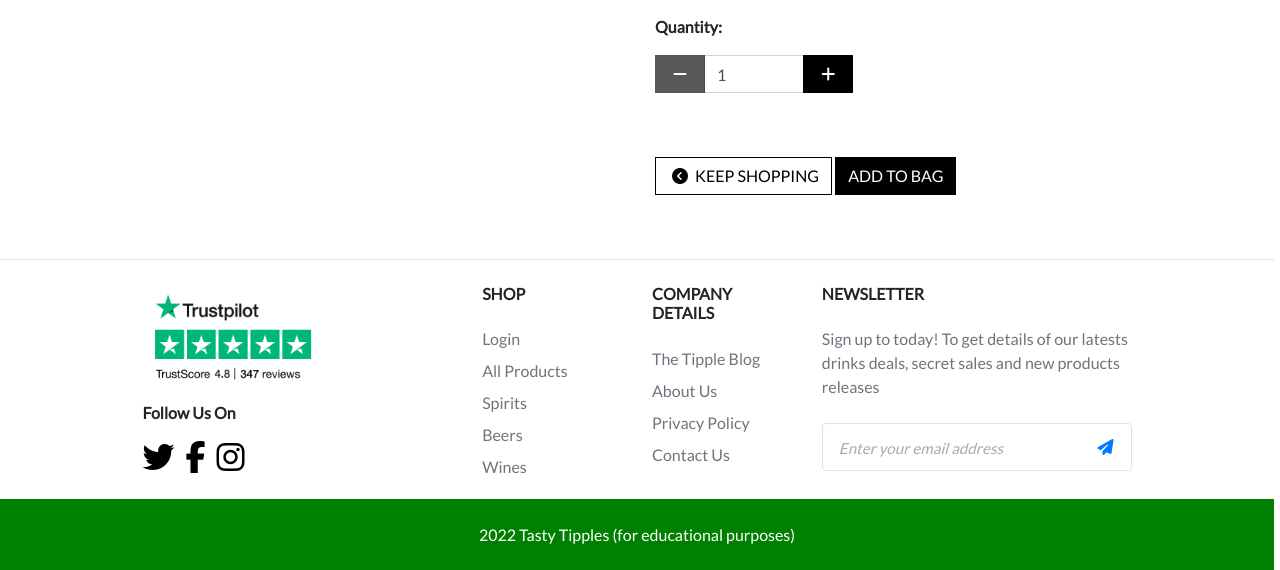
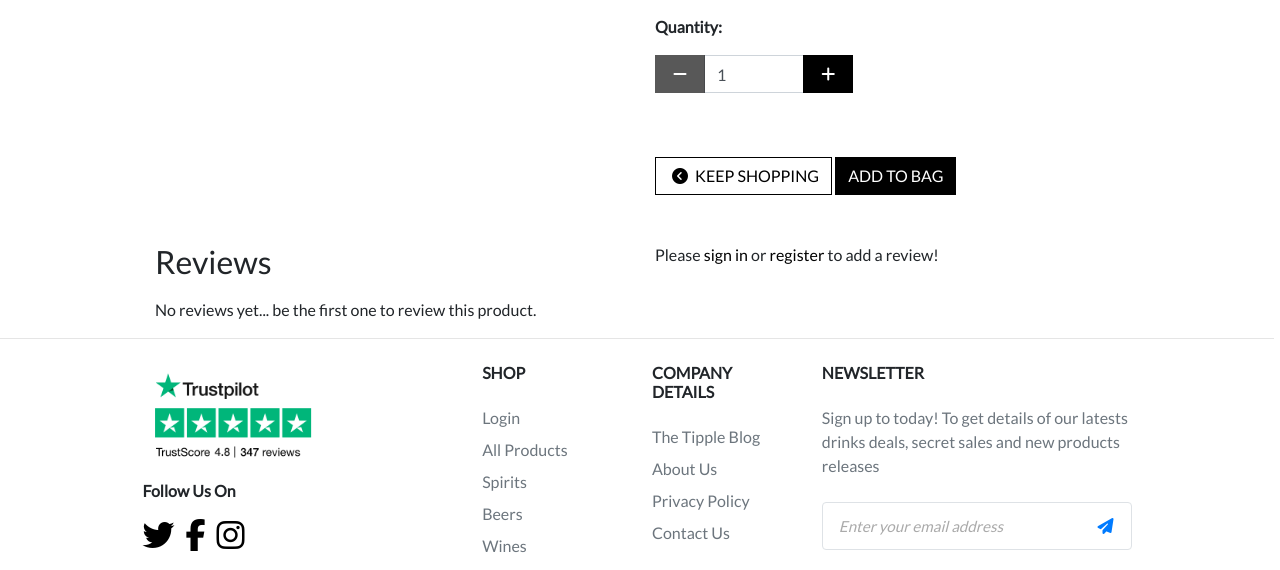
Before and after one commit to wlillisdev/tasty_tipples, a Django app: page /products/2/ in a window 1280 px wide. Shown: the part 547-1117 px from the top of the page. Run offline with Django 3.2, Linux system fonts and the light colour scheme; data comes from the database, SQL or seed files in the repository; tables that the repository leaves empty hold one stand-in row (values such as "Sample post"); some libraries are stand-ins or nearby versions.

Commit message:
added forms to front of products for reviews

```diff
--- a/products/admin.py
+++ b/products/admin.py
@@ -1,6 +1,7 @@
 from django.contrib import admin
 
 from .models import Product, Category, ProductReview
+
 
 class ProductAdmin(admin.ModelAdmin):
     list_display = (
@@ -13,6 +14,7 @@ class ProductAdmin(admin.ModelAdmin):
     )
 
     ordering = ('sku',)
+
 
 class CategoryAdmin(admin.ModelAdmin):
     list_display = (
--- a/products/models.py
+++ b/products/models.py
@@ -66,5 +66,6 @@ class ProductReview(models.Model):
         """
         ordering = ['-date_added']
 
-    def __str__(self):
-        return self.title
+
+def __str__(self):
+    return self.title
--- a/products/templates/products/product_detail.html
+++ b/products/templates/products/product_detail.html
@@ -1,6 +1,7 @@
-
 {% extends "base.html" %}
 {% load static %}
+{% load crispy_forms_tags %}
+
 
 {% block page_header %}
 <div class="container header-container">
@@ -47,10 +48,12 @@
                     {% if request.user.is_superuser %}
                     <p>
                         <a class="btn btn-primary" href="{% url 'edit_product' product.id %}">Edit</a> |
-                                <a type="button" class="btn btn-danger text-light" data-toggle="modal" data-target="#deletproduct{{ product.id }}">Delete</a>
+                        <a type="button" class="btn btn-danger text-light" data-toggle="modal"
+                            data-target="#deletproduct{{ product.id }}">Delete</a>
                     </p>
                     <!-- Modal -->
-                            <div class="modal fade" id="deletproduct{{ product.id }}" tabindex="-1" role="dialog" aria-labelledby="Delete {{ product.name }}" aria-hidden="true">
+                    <div class="modal fade" id="deletproduct{{ product.id }}" tabindex="-1" role="dialog"
+                        aria-labelledby="Delete {{ product.name }}" aria-hidden="true">
                         <div class="modal-dialog" role="document">
                             <div class="modal-content">
                                 <div class="modal-header">
@@ -64,7 +67,8 @@
                                 </div>
                                 <div class="modal-footer">
                                     <button type="button" class="btn btn-secondary" data-dismiss="modal">Exit</button>
-                                    <a href="{% url 'delete_product' product.id %}" aria-label="Delete {{ product.name }}" class="btn btn-danger">Yes Delete</a>
+                                    <a href="{% url 'delete_product' product.id %}"
+                                        aria-label="Delete {{ product.name }}" class="btn btn-danger">Yes Delete</a>
                                 </div>
                             </div>
                         </div>
@@ -82,7 +86,8 @@
                             <div class="form-group w-50">
                                 <div class="input-group input-group-{{ product.id }}">
                                     <div class="input-group-prepend">
-                                            <button class="decrement-qty btn btn-black rounded-0 decrement-qty_{{ product.id }}"
+                                        <button
+                                            class="decrement-qty btn btn-black rounded-0 decrement-qty_{{ product.id }}"
                                             data-item_id="{{ product.id }}">
                                             <span class="icon">
                                                 <i class="fas fa-minus"></i>
@@ -90,10 +95,10 @@
                                         </button>
                                     </div>
                                     <input class="form-control qty_input id_qty_{{ product.id }}" type="number"
-                                            name="quantity" value="1" min="1" max="99"
-                                            data-item_id="{{ product.id }}">
+                                        name="quantity" value="1" min="1" max="99" data-item_id="{{ product.id }}">
                                     <div class="input-group-append">
-                                            <button class="increment-qty btn btn-black rounded-0 increment-qty_{{ product.id }}"
+                                        <button
+                                            class="increment-qty btn btn-black rounded-0 increment-qty_{{ product.id }}"
                                             data-item_id="{{ product.id }}">
                                             <span class="icon">
                                                 <i class="fas fa-plus"></i>
@@ -111,7 +116,8 @@
                                 </span>
                                 <span class="text-uppercase">Keep Shopping</span>
                             </a>
-                                <input type="submit" class="btn btn-black rounded-0 text-uppercase mt-5 add-bag-btn" value="Add to Bag">
+                            <input type="submit" class="btn btn-black rounded-0 text-uppercase mt-5 add-bag-btn"
+                                value="Add to Bag">
                         </div>
                         <input type="hidden" name="redirect_url" value="{{ request.path }}">
                     </div>
@@ -120,12 +126,119 @@
             </div>
         </div>
     </div>
+    <!-- Reviews -->
+    <!-- Reviews -->
+    <div class="container">
+        <div class="row">
+            <div class="col-md-6">
+                <h2 class="subtitle mb-3">Reviews</h2>
+                <div class="reviews-wrapper">
+                    {% for review in product.reviews.all %}
+                    <div class="notification space-below">
+                        {% if review.rating is 1 %}
+                        <p><i class="fas fa-star"></i>
+                            <i class="far fa-star"></i>
+                            <i class="far fa-star"></i>
+                            <i class="far fa-star"></i>
+                            <i class="far fa-star"></i></p>
+
+                        {% elif review.rating is 2 %}
+                        <i class="fas fa-star"></i>
+                        <i class="fas fa-star"></i>
+                        <i class="far fa-star"></i>
+                        <i class="far fa-star"></i>
+                        <i class="far fa-star"></i></p>
+                        {% elif review.rating is 3 %}
+
+                        <i class="fas fa-star"></i>
+                        <i class="fas fa-star"></i>
+                        <i class="fas fa-star"></i>
+                        <i class="far fa-star"></i>
+                        <i class="far fa-star"></i></p>
+                        {% elif review.rating is 4%}
+                        <i class="fas fa-star"></i>
+                        <i class="fas fa-star"></i>
+                        <i class="fas fa-star"></i>
+                        <i class="fas fa-star"></i>
+                        <i class="far fa-star"></i></p>
+                        {% else %}
+                        <i class="fas fa-star"></i>
+                        <i class="fas fa-star"></i>
+                        <i class="fas fa-star"></i>
+                        <i class="fas fa-star"></i>
+                        <i class="fas fa-star"></i></p>
+                        {% endif %}
+
+                        <div class="container">
+                            <div class="row">
+                                <div class="">
+                                    <div class="review-elements">
+                                        <p class=" text-muted">{{ review.content }}</p>
                                     </div>
+                                    <p class="small text-muted"> by {{ review.user }} on
+                                        {{ review.date_added|date:"d-m-Y"}}
+                                    </p>
+                                </div>
+                            </div>
+                        </div>
+
+                        {% if review.review.user == current_user or request.user.is_superuser %}
+                        <div class="button-group">
+                            <a class="btn btn-secondary btn-sm mb-1" href="">
+                                Edit Review
+                            </a>
+
+
+                            {% endif %}
+                            {% if review.review.user == current_user or request.user.is_superuser %}
+
+                            <a class="btn btn-secondary btn-sm mb-1" href="">
+                                Delete Review
+                            </a>
+                        </div>
+
+                        {% endif %}
+
+
+                        <hr class="text-muted w-50">
+                    </div>
+
+                    {% empty %}
+
+                    <div class="notification space-below">
+                        No reviews yet... be the first one to review this product.
+                    </div>
+                    {% endfor %}
+                </div>
+            </div>
+
+            <div class="col-md-6">
+                {% if request.user.is_authenticated %}
+                    <div class="card-body">
+                        <h2 class="subtitle mb-3 text-body">Write a Review for {{ product.name }}</h2>
+                        <form class="p-3 mt-3" action="{% url 'add_review' product.id %}" method="POST">
+                            {% csrf_token %}
+                            {{ review_form | crispy }}
+                            <button type="submit" class="btn  font-weight-bold">Add Review</button>
+                        </form>
+                        {% else %}
+                            <p>Please <a href="{% url 'account_login' %}">sign in</a> or <a
+                                    href="{% url 'account_signup' %}"> register</a> to add a review!</p>
+                        </div>
+                    </div>
+                {% endif %}
+            </div>
+        </div>
+    </div>
+</div>
+
+
 {% endblock %}
 
 {% block postloadjs %}
 {{ block.super }}
-    <script>$('a[href$="#Modal"]').on( "click", function() {
+<script>
+    $('a[href$="#Modal"]').on("click", function () {
         $('#Modal').modal('show');
     });
 </script>
--- a/products/urls.py
+++ b/products/urls.py
@@ -7,4 +7,5 @@ urlpatterns = [
     path('add/', views.add_product, name='add_product'),
     path('edit/<int:product_id>/', views.edit_product, name='edit_product'),
     path('delete/<int:product_id>/', views.delete_product, name='delete_product'),
+    path('add_review/<int:product_id>', views.add_review, name='add_review'),
 ]
--- a/products/views.py
+++ b/products/views.py
@@ -3,10 +3,16 @@ from django.contrib import messages
 from django.db.models import Q
 from django.db.models.functions import Lower
 from django.contrib.auth.decorators import login_required
-from .models import Product, Category
-from .forms import ProductForm
+from .models import Product, Category, ProductReview
+from .forms import ProductForm, ReviewForm
+from profiles.models import UserProfile
+
+
+
+
 
 # Create your views here.
+
 
 
 def all_products(request):
@@ -137,3 +143,31 @@ def delete_product(request, product_id):
     product.delete()
     messages.success(request, 'Product deleted!')
     return redirect(reverse('products'))
+
+
+@login_required
+def add_review(request, product_id):
+    """
+    Function to add product review
+    """
+    product = get_object_or_404(Product, pk=product_id)
+    if request.method == 'POST':
+        review_form = ReviewForm(request.POST)
+        if review_form.is_valid():
+            review_form.instance.user = request.user
+            review = review_form.save(commit=False)
+            review.product = product
+            review.save()
+            messages.success(request, 'Product Review Added.')
+            return redirect(reverse('product_detail', args=[product.id]))
+        else:
+            messages.error(request,
+                           'Failed to add your review,n\
+                            please check the review form ')
+
+        review_form = ReviewForm()
+        context = {
+            'product': product,
+            'review_form': review_form,
+        }
+    return render(request, 'products/product_detail.html', context)
```
Also changed, not shown: products/forms.py (+12 -1 lines). Lines whose indentation alone changed are shown as unchanged.
